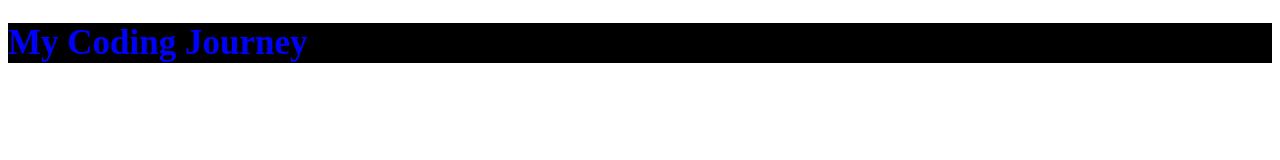
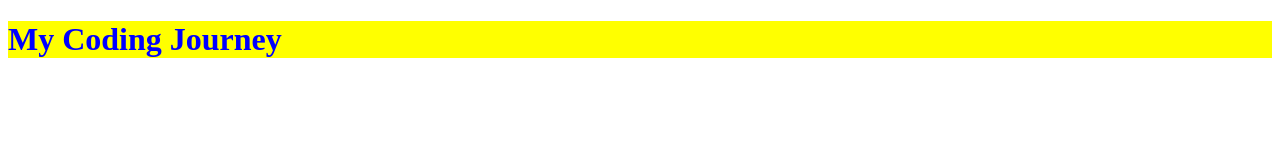
Before and after one commit to Jayesh-Gi/Basic-coding, a plain HTML site: page index.html in a window 1280 px wide. Drawn offline with Linux system fonts and the light colour scheme.

Commit message:
Learning DOM

```diff
--- a/index.html
+++ b/index.html
@@ -45,7 +45,7 @@
     <script src="main.js"></script>
 </body>
 </html> -->
-
+<!--
 <!DOCTYPE html>
 <html>
 <head>
@@ -57,4 +57,24 @@
 
     <script src="main.js"></script>
 </body>
+</html> -->
+
+<!DOCTYPE html>
+<html>
+<head>
+    <title>DOM ClassList Practice</title>
+
+    <style>
+        .highlight {
+            color: blue;
+            background-color: yellow;
+        }
+    </style>
+</head>
+<body>
+
+    <h1 id="heading">My Coding Journey</h1>
+
+    <script src="main.js"></script>
+</body>
 </html>
--- a/main.js
+++ b/main.js
@@ -17,7 +17,12 @@
 // input.setAttribute("placeholder","Enter your name")
 // console.log(input);
 
+// const heading = document.getElementById("heading")
+// heading.style.color = "blue";
+// heading.style.backgroundColor = "black"
+// heading.style.fontSize = "35px"
+
 const heading = document.getElementById("heading")
-heading.style.color = "blue";
-heading.style.backgroundColor = "black"
-heading.style.fontSize = "35px"
+heading.classList.add("highlight")
+heading.classList.remove("highlight")
+heading.classList.toggle("highlight")
```
